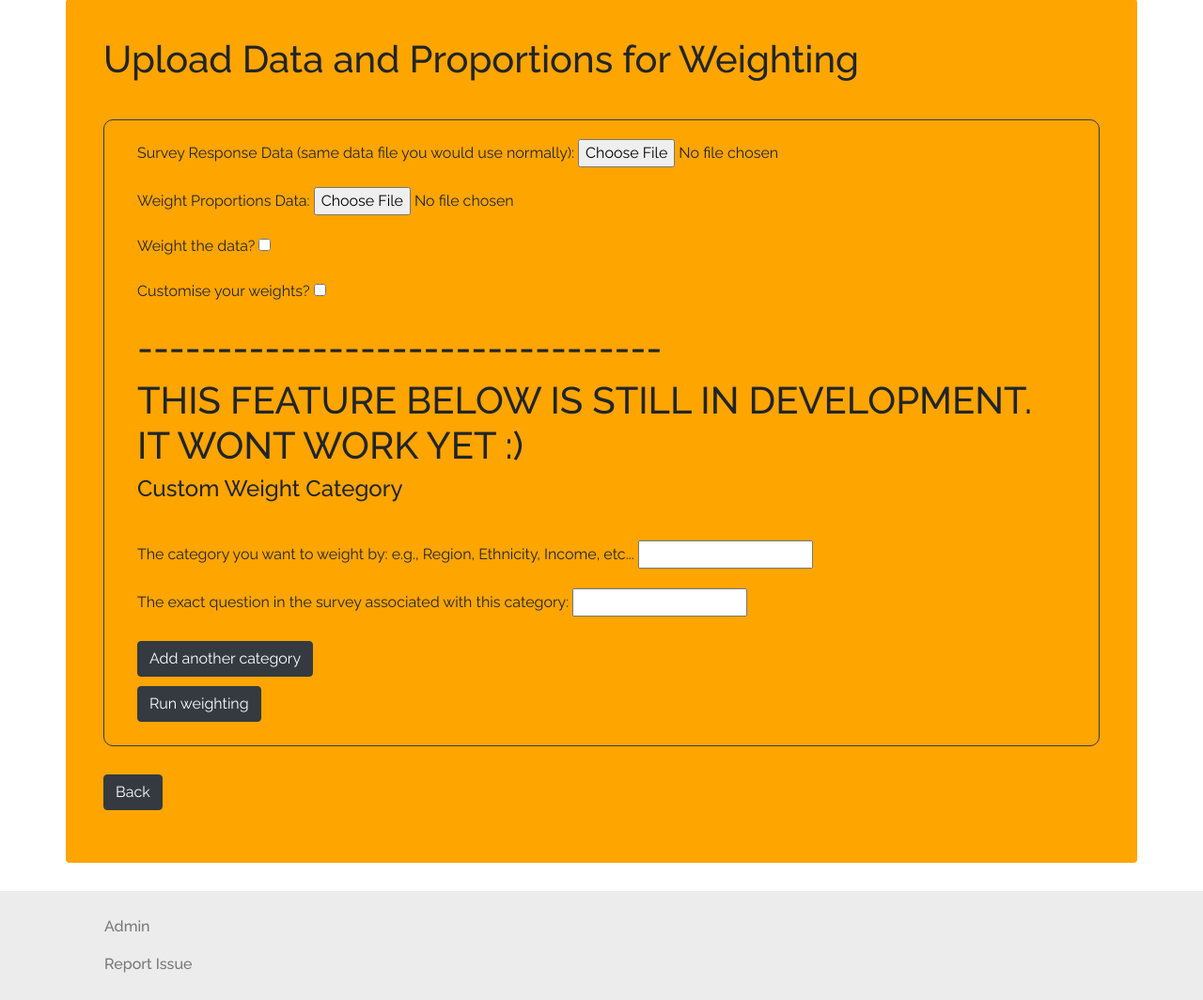
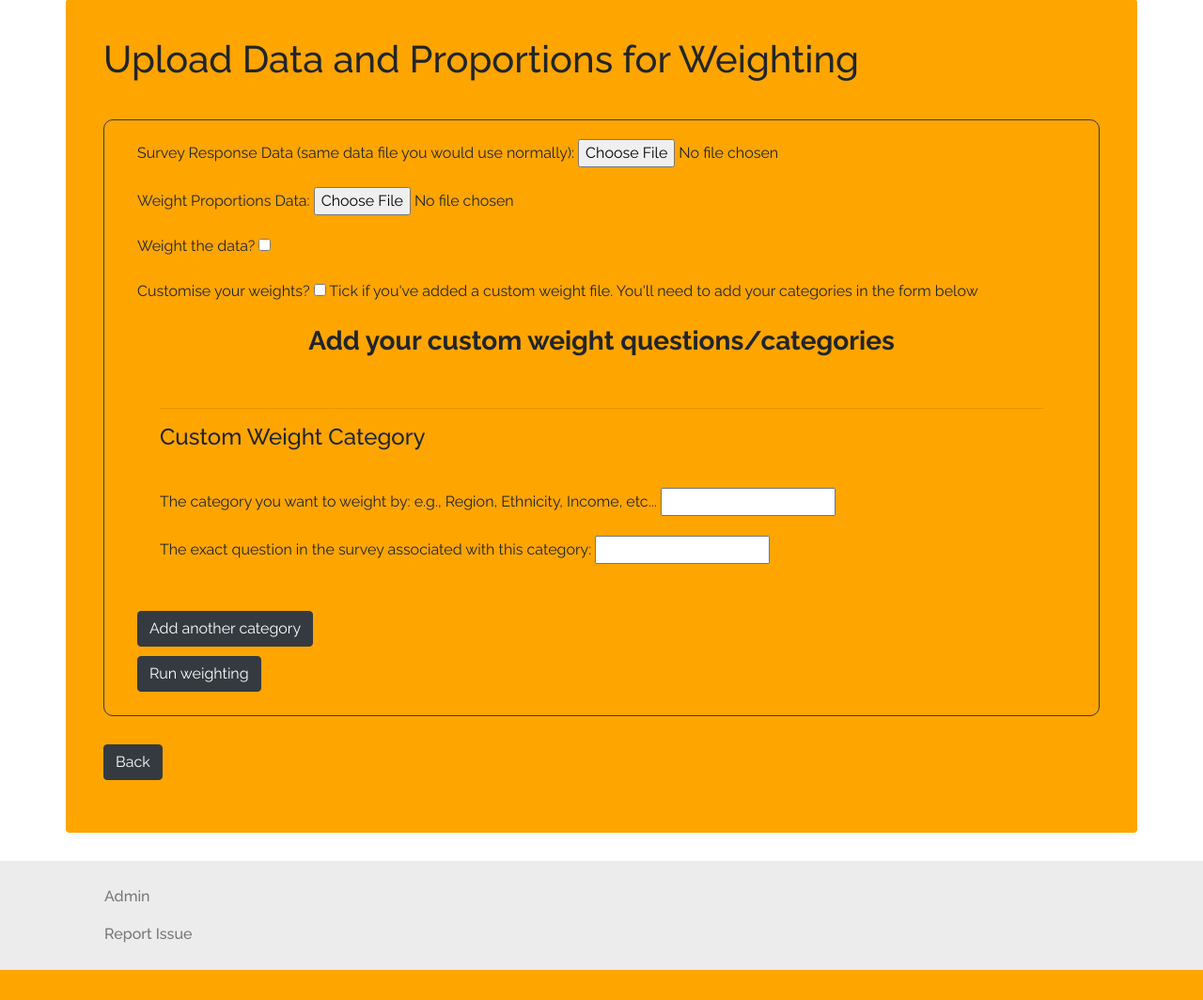
Before and after one commit to pf-data-projects/pf_polling_analyser, a Django app: page /weight/ in a window 1280 px wide. Shown: the part 141-1205 px from the top of the page at 94% size. After the commit the page ends 1173 px from the top, so only its background shows below. Run offline with Django 3.2, Linux system fonts and the light colour scheme.

Commit message:
FEAT: Wire up custom weighting form.

```diff
--- a/templates/weight_form.html
+++ b/templates/weight_form.html
@@ -13,11 +13,11 @@
         </div>
         <div class="col-md">
             <div id="formset-wrapper">
-                <h1>---------------------------------</h1>
-                <h1>THIS FEATURE BELOW IS STILL IN DEVELOPMENT. IT WONT WORK YET :)</h1>
+                <h3><strong>Add your custom weight questions/categories</strong></h3>
                 {{ formset.management_form }}
                 {% for sub_form in formset %}
-                    <div class="formset-form">
+                    <div class="formset-form m-3 p-2">
+                        <hr/>
                         <h4>Custom Weight Category</h4>
                         {{ sub_form.as_p }}
                         <button type="button" class="remove-form btn btn-dark btn-less-spacing">Remove category</button>
--- a/upload/forms.py
+++ b/upload/forms.py
@@ -104,6 +104,7 @@ class WeightForm(forms.Form):
     )
     custom_weights = forms.BooleanField(
         label="Customise your weights?",
+        help_text="Tick if you've added a custom weight file. You'll need to add your categories in the form below",
         required=False
     )
 
--- a/upload/views.py
+++ b/upload/views.py
@@ -78,7 +78,7 @@ def weight_data(request):
             weight_proportions = pd.read_excel(weight_proportions, header=0, sheet_name="Sheet1")
             apply = form.cleaned_data['apply_weights']
             custom = form.cleaned_data['custom_weights']
-            if custom:
+            if custom and formset.is_valid():
                 if len(formset) < 1:
                     return HttpResponse(
                         "Error: Please specify your custom weights in the form."
@@ -86,17 +86,17 @@ def weight_data(request):
                 groups = []
                 questions = []
                 for sub_form in formset:
-                    groups.append(sub_form.cleanded_data['group'])
-                    questions.append(sub_form.cleanded_data['question'])
+                    groups.append(sub_form.cleaned_data['group'])
+                    questions.append(sub_form.cleaned_data['question'])
 
             # print(groups)
             # print(questions)
 
             # Run ipf module
-            if apply:
+            if apply and not custom:
                 weighted_data = wgt.run_weighting(survey_data, weight_proportions)
-            # elif custom:
-            #     weighted_data = wgt.apply_custom_weight(survey_data, weight_proportions)
+            elif custom:
+                weighted_data = wgt.apply_custom_weight(survey_data, weight_proportions, questions, groups)
             else:
                 weighted_data = wgt.apply_no_weight(survey_data)
 
@@ -278,6 +278,4 @@ def preprocess_header(header):
     en_dash = '\u2013'
     hyphen_minus = '\u002D'
     header = header.replace(en_dash, hyphen_minus)
-    for char in header:
-        print(f'{char}: {ord(char):x}')
     return header
--- a/upload/weight.py
+++ b/upload/weight.py
@@ -164,6 +164,8 @@ def apply_custom_weight(survey_data, weight_proportions, questions, groups):
     survey_subset = survey_data_renamed[questions]
     survey_subset.columns = [group for group in groups]
 
+    print(survey_subset)
+
     def custom_ipf(survey_data, weight_proportions, max_iterations=100, convergence_threshold=0.001):
         survey_data['weight'] = 1.0
         for iteration in range(max_iterations):
```
